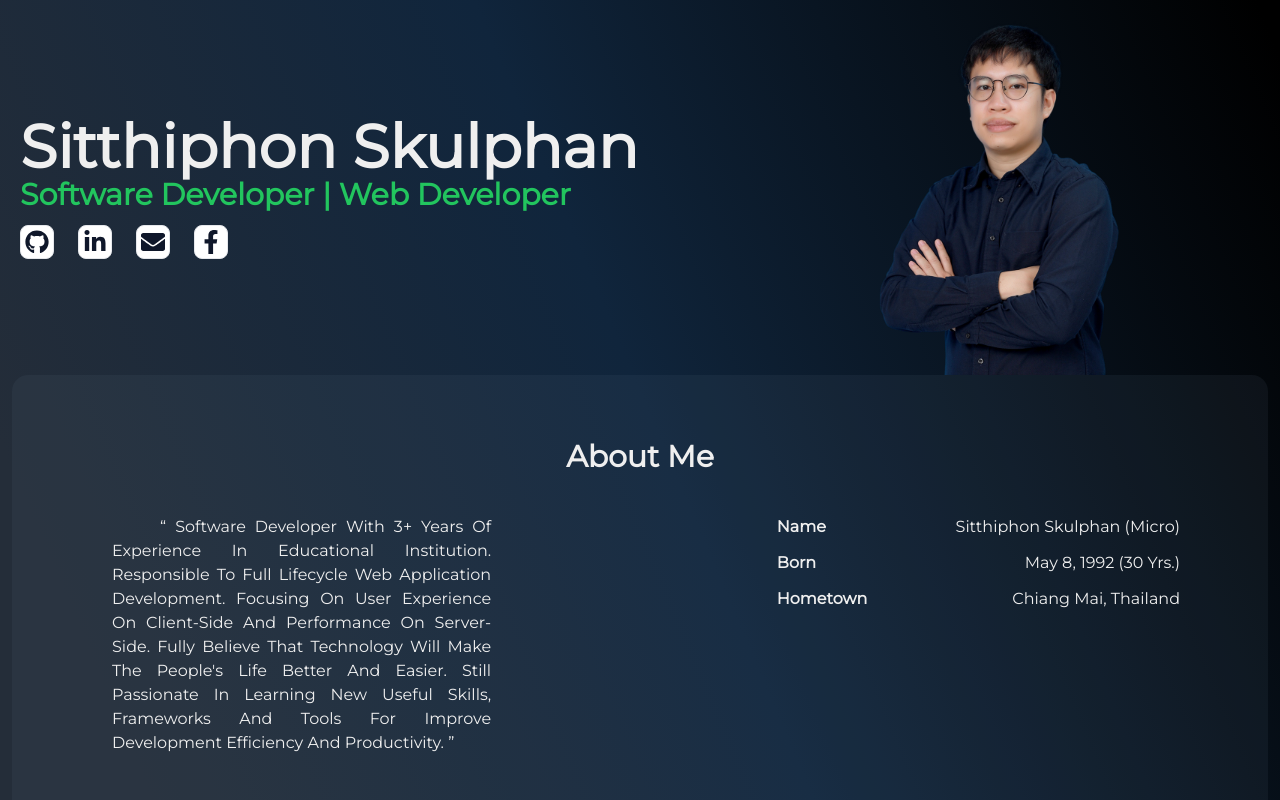
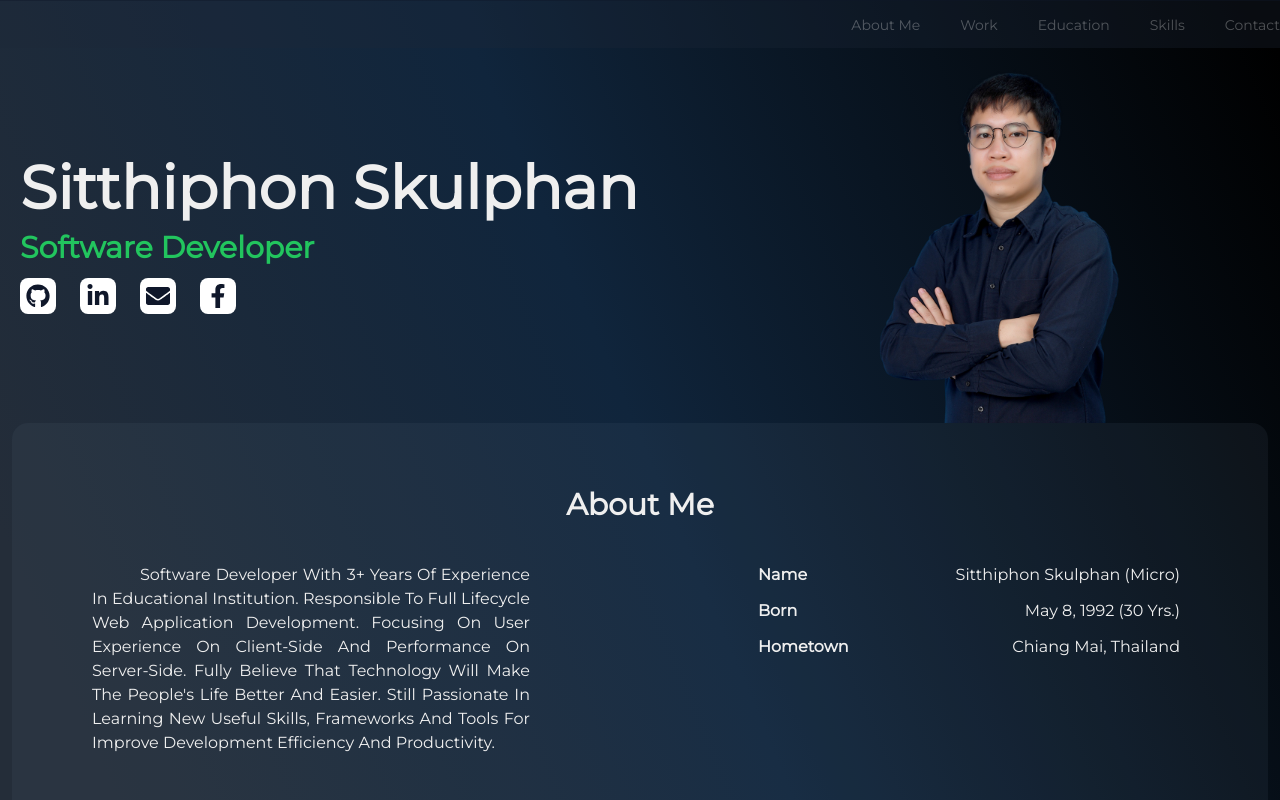
Before and after one commit to micro927/resume-v1, a Next.js app: page / in a window 1280 px wide. Shown: the top 800 px of the page. Built offline with nearby package versions, Linux system fonts and the light colour scheme.

Commit message:
dev: work

```diff
--- a/components/Navbar.tsx
+++ b/components/Navbar.tsx
@@ -3,26 +3,25 @@ import Link from "next/link";
 function Navbar() {
 
     return (
-        <nav className="hidden md:visible">
-            <div className="static md:sticky top-0 h-12 flex bg-slate-800 border-t border-slate-900 border-opacity-40 bg-opacity-25 items-center justify-end space-x-10 px-12 text-lg">
-                <Link className="opacity-80 hover:opacity-100" href='#welcome'>
+        <nav className="invisible md:visible sticky h-12 top-0 flex border-t border-slate-900 border-opacity-40 bg-slate-800 bg-opacity-30">
+            <div className="container flex justify-end items-center">
+                <div className="space-x-10 text-sm">
+                    <Link className="opacity-30 hover:opacity-100 duration-300" scroll={false} href='#welcome'>
                         <span>About Me</span>
                     </Link>
-                <Link className="opacity-80 hover:opacity-100 " href="#welcome">
+                    <Link className="opacity-30 hover:opacity-100 duration-300 " scroll={false} href="#work">
                         <span>Work</span>
                     </Link>
-                <Link className="opacity-80 hover:opacity-100" href="#education">
+                    <Link className="opacity-30 hover:opacity-100 duration-300" scroll={false} href="#education">
                         <span>Education</span>
                     </Link>
-                <Link className="opacity-80 hover:opacity-100" href="#skills">
+                    <Link className="opacity-30 hover:opacity-100 duration-300" scroll={false} href="#skills">
                         <span>Skills</span>
                     </Link>
-                <Link className="opacity-80 hover:opacity-100" href="#contact">
+                    <Link className="opacity-30 hover:opacity-100 duration-300" scroll={false} href="#contact">
                         <span>Contact</span>
                     </Link>
-                <Link className="opacity-80 hover:opacity-100" href="https://github.com/micro927" target={"_blank"}>
-                    <span>Github</span>
-                </Link>
+                </div>
             </div>
         </nav>
     );
--- a/components/WelcomeSection.tsx
+++ b/components/WelcomeSection.tsx
@@ -31,20 +31,20 @@ function WelcomeSection({ aboutMe, personalInformation }: WelcomeProps) {
     })
     const myAge = new Date(new Date().getTime() - bornDate.getTime()).getFullYear() - 1970;
     return (
-        <section id='welcome' className='flex flex-col w-full '>
+        <section id='welcome' className='flex flex-col w-full scroll-mt-6 scroll-smooth mb-12'>
             <div className="flex flex-col md:flex-row w-100 min-h-screen md:min-h-max justify-between items-center">
                 <div className='flex flex-col justify-center h-1/2 md:h-auto md:w-3/5 p-0 md:p-2 text-center md:text-left'>
                     <h1 className="text-6xl font-bold mt-20 md:mt-0">
                         {name} {surname}
                     </h1>
-                    <h5 className='text-xl md:text-3xl mt-5 md:mt-0 text-green-500 font-bold'>
-                        Software Developer | Web Developer
+                    <h5 className='text-xl md:text-3xl mt-5 md:mt-3 text-green-500 font-bold'>
+                        Software Developer
                     </h5>
                     <div className='flex space-x-6 mt-3 justify-center md:justify-start'>
-                        <div className='border rounded-lg p-1 bg-white text-2xl text-slate-900'><Link target={"_blank"} href={github}><FaGithub /></Link> </div>
-                        <div className='border rounded-lg p-1 bg-white text-2xl text-slate-900'><Link target={"_blank"} href={linkedin}><FaLinkedinIn /></Link> </div>
-                        <div className='border rounded-lg p-1 bg-white text-2xl text-slate-900'><Link target={"_blank"} href={"mailto:" + email}><FaEnvelope /></Link> </div>
-                        <div className='border rounded-lg p-1 bg-white text-2xl text-slate-900'><Link target={"_blank"} href={facebook}><FaFacebookF /></Link> </div>
+                        <Link target={"_blank"} href={github}><div className='rounded-lg p-1.5 bg-white text-2xl text-slate-900 hover:scale-125 hover:text-white hover:bg-black duration-300 ease-out'><FaGithub /></div></Link>
+                        <Link target={"_blank"} href={linkedin}><div className='rounded-lg p-1.5 bg-white text-2xl text-slate-900 hover:scale-125 hover:text-white hover:bg-linkedin duration-200 ease-in'><FaLinkedinIn /> </div></Link>
+                        <Link target={"_blank"} href={"mailto:" + email}><div className='rounded-lg p-1.5 bg-white text-2xl text-slate-900 hover:scale-125 hover:text-white hover:bg-email duration-300'><FaEnvelope /> </div></Link>
+                        <Link target={"_blank"} href={facebook}><div className='rounded-lg p-1.5 bg-white text-2xl text-slate-900 hover:scale-125 hover:text-white hover:bg-facebook duration-300'><FaFacebookF /> </div></Link>
                     </div>
                     <div className='hidden text-sm text-slate-300 mt-8'>
                         <p>Swipe down or Jump to</p>
@@ -71,12 +71,12 @@ function WelcomeSection({ aboutMe, personalInformation }: WelcomeProps) {
                 <div>
                     <h6 className='text-center text-3xl font-bold'>About Me</h6>
                     <div className="flex flex-col lg:flex-row w-100 h-full md:justify-between items-start text-lg mt-10">
-                        <div className='flex flex-col text-sm lg:text-base justify-center w-full lg:w-1/2 xl:w-2/5 px-4 lg:px-9 order-last lg:order-first mt-5 lg:mt-0'>
+                        <div className='flex flex-col text-sm lg:text-base justify-center w-full lg:w-1/2 xl:w-5/12 px-4 order-last lg:order-first mt-5 lg:mt-0'>
                             <p className='indent-12 text-justify capitalize italic lg:not-italic'>
-                                “ {aboutMe} ”
+                                {aboutMe}
                             </p>
                         </div>
-                        <div className='flex flex-col justify-center w-full lg:w-1/2 xl:w-2/5 px-4 text-sm sm:text-base'>
+                        <div className='flex flex-col justify-center w-full lg:w-1/2 xl:w-5/12 px-4 text-sm sm:text-base'>
                             <div className='flex w-full justify-between px-0 md:px-2 mb-3'>
                                 <p className='font-bold'>Name</p>
                                 <p>{name} {surname} ({nickname})</p>
--- a/components/WorkSection.tsx
+++ b/components/WorkSection.tsx
@@ -1,8 +1,8 @@
 function WorkSection(props: any) {
     return (
-        <section id="work">
+        <section id='work' className='flex flex-col w-full scroll-mt-6 scroll-smooth mb-12'>
             <div>
-                <h6 className='text-center text-3xl font-bold'>About Me</h6>
+                <h6 className='text-center text-3xl font-bold'>Work Experience</h6>
 
             </div>
         </section>
--- a/json/information.json
+++ b/json/information.json
@@ -73,7 +73,7 @@
             ]
         }
     ],
-    "skill": [
+    "skills": [
         {
             "skillTitle": "PHP",
             "type": "language",
--- /dev/null
+++ b/pages/_document.tsx
@@ -0,0 +1,13 @@
+import { Html, Head, Main, NextScript } from 'next/document'
+
+export default function Document() {
+    return (
+        <Html className='scroll-smooth'>
+            <Head />
+            <body>
+                <Main />
+                <NextScript />
+            </body>
+        </Html>
+    )
+}
--- a/pages/index.tsx
+++ b/pages/index.tsx
@@ -39,9 +39,9 @@ interface ResumeData {
   personalInformation: PersonalInformation
   aboutMe: string
   education: Education
-  work: object
-  skill: object
-  language: object
+  work: any
+  skills: any
+  language: any
 }
 
 export const getStaticProps: GetStaticProps = async () => {
--- a/tailwind.config.js
+++ b/tailwind.config.js
@@ -6,7 +6,15 @@ module.exports = {
     './app/**/*.{js,ts,jsx,tsx}',
   ],
   theme: {
-    extend: {},
+    extend: {
+      colors: {
+        facebook: '#4267B2',
+        linkedin: '#0072b1',
+        email: '#EA4335'
+
+
+      },
+    },
   },
   plugins: [],
 }
```
Lines whose indentation alone changed are shown as unchanged.
